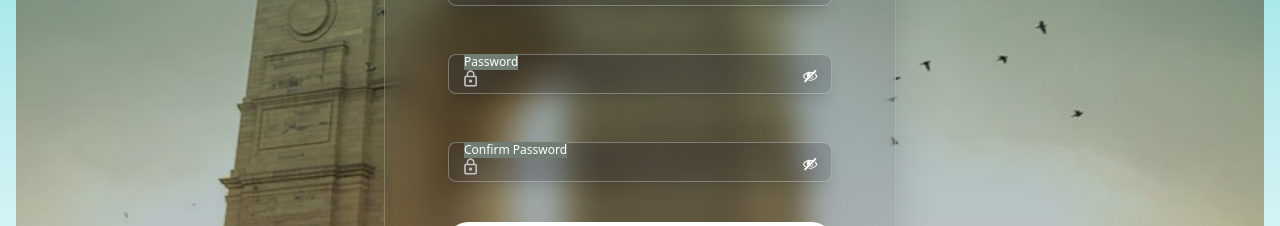
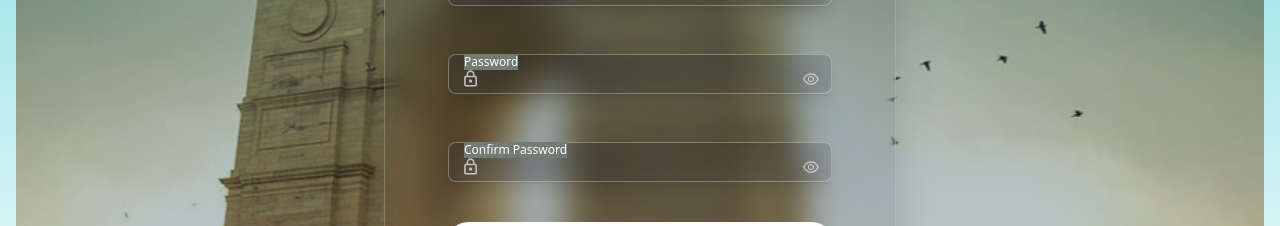
Before and after one commit to Ashwin521/SyncandExploreFrontend, a Next.js app: page /signup in a window 1280 px wide. Shown: the part 330-556 px from the top of the page. Built offline with nearby package versions, Linux system fonts and the light colour scheme.

Commit message:
Fix Google icon filename and update login/signup forms

```diff
--- a/src/app/layout.tsx
+++ b/src/app/layout.tsx
@@ -23,7 +23,7 @@ const geistMono = Geist_Mono({
 });
 
 export const metadata: Metadata = {
-  title: "Create Next App",
+  title: "Sync and Explore",
   description: "Generated by create next app",
 };
 
--- a/src/app/login/components/LoginForm.tsx
+++ b/src/app/login/components/LoginForm.tsx
@@ -3,6 +3,7 @@
 import Image from "next/image";
 import { useState } from "react";
 import Link from "next/link";
+import { AiOutlineEye, AiOutlineEyeInvisible } from "react-icons/ai"
 
 export default function LoginForm() {
   const [showPassword, setShowPassword] = useState(false);
@@ -68,9 +69,9 @@ export default function LoginForm() {
             aria-label={showPassword ? "Hide password" : "Show password"}
           >
             {showPassword ? (
-              <Image src="/eye-off.svg" alt="Hide password" width={18} height={18} />
+              <AiOutlineEye size={18} aria-label="Hide password" />
             ) : (
-              <Image src="/eye-off.svg" alt="Show password" width={18} height={18} />
+              <AiOutlineEyeInvisible size={18} aria-label="Show password" />
             )}
           </button>
         </div>
@@ -104,7 +105,7 @@ export default function LoginForm() {
               "linear-gradient(135deg, rgba(30,30,40,0.20) 0%, rgba(30,30,40,0.10) 100%)",
           }}
         >
-          <Image src="/Google 2.svg" alt="Google" width={24} height={24} />
+          <Image src="/google2.svg" alt="Google" width={24} height={24} />
           <span className="font-medium">Continue with Google</span>
         </button>
 
--- a/src/app/signup/components/SignupCard.tsx
+++ b/src/app/signup/components/SignupCard.tsx
@@ -34,7 +34,7 @@ export default function SignupCard() {
               "linear-gradient(135deg, rgba(30,30,40,0.20) 0%, rgba(30,30,40,0.10) 100%)",
           }}
         >
-          <Image src="/Google 2.svg" alt="Google" width={24} height={24} />
+          <Image src="/google2.svg" alt="Google" width={24} height={24} />
           <span className="font-medium">Continue with Google</span>
         </button>
         {/* Already a user? Login */}
--- a/src/app/signup/components/SignupForm.tsx
+++ b/src/app/signup/components/SignupForm.tsx
@@ -1,6 +1,7 @@
 "use client";
 import { useState } from "react";
 import Image from "next/image";
+import { AiOutlineEye, AiOutlineEyeInvisible } from "react-icons/ai";
 
 export default function SignupForm() {
   const [showPassword, setShowPassword] = useState(false);
@@ -55,7 +56,11 @@ export default function SignupForm() {
             className="absolute right-3 top-4 text-white/60 hover:text-white/80"
             aria-label={showPassword ? "Hide password" : "Show password"}
             >
-            <Image src="/eye-off.svg" alt={showPassword ? "Hide password" : "Show password"} width={18} height={18} />
+            {showPassword ? (
+              <AiOutlineEyeInvisible size={18} />
+            ) : (
+              <AiOutlineEye size={18} />
+            )}
             </button>
         </div>
         {/* Confirm Password Field */}
@@ -83,7 +88,11 @@ export default function SignupForm() {
             className="absolute right-3 top-4 text-white/60 hover:text-white/80"
             aria-label={showConfirmPassword ? "Hide confirm password" : "Show confirm password"}
             >
-            <Image src="/eye-off.svg" alt={showConfirmPassword ? "Hide confirm password" : "Show confirm password"} width={18} height={18} />
+            {showConfirmPassword ? (
+              <AiOutlineEyeInvisible size={18} />
+            ) : (
+              <AiOutlineEye size={18} />
+            )}
             </button>
         </div>
         {/* Signup Button */}
```
Also changed, not shown: public/google2.svg (renamed from public/google 2.svg). Lines whose indentation alone changed are shown as unchanged.
